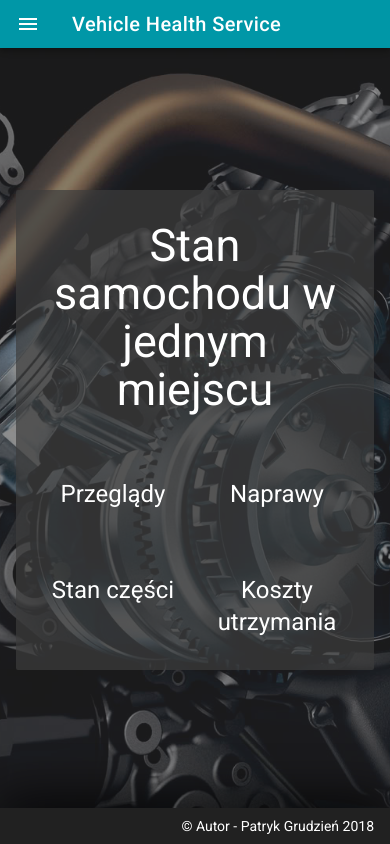
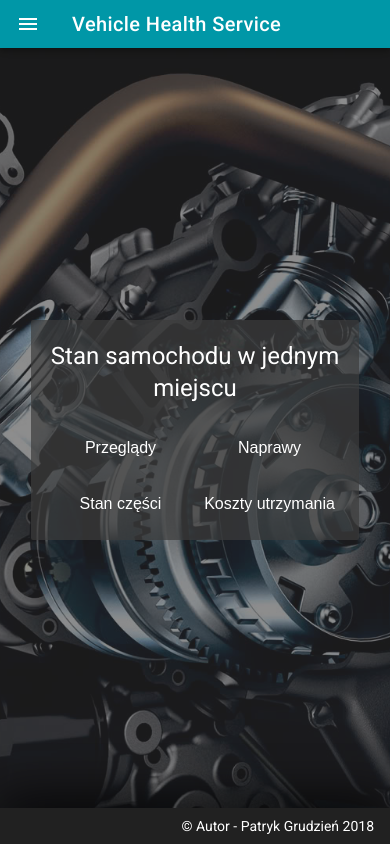
Before and after one commit to patrykgrudzien/vehicle-health-service, a Vue app in the folder frontend/: page / in a window 390 px wide. Built offline with nearby package versions, Linux system fonts and the light colour scheme; a web font is replaced by a local one.

Commit message:
Improved home component container and font size (better responsiveness).

```diff
--- a/frontend/src/App.vue
+++ b/frontend/src/App.vue
@@ -107,12 +107,13 @@
     </v-toolbar>
     <!-- TOOLBAR -->
 
-    <!-- CONTENT -->
+    <!-- CONTENT (ROUTES) -->
     <v-content style="position: static">
       <transition name="fade" mode="out-in">
         <router-view/>
       </transition>
     </v-content>
+    <!-- CONTENT (ROUTES) -->
 
     <!-- FOOTER -->
     <v-footer app
--- a/frontend/src/components/Home.vue
+++ b/frontend/src/components/Home.vue
@@ -2,32 +2,35 @@
   <!-- full size home-background -->
   <v-container id="home-background" fluid fill-height>
     <v-layout align-center justify-center>
-      <v-flex xs12 sm10 md8 xl6>
+      <v-flex xs11 sm7 md6 lg6 xl6>
         <v-card id="cards-container" flat disabled>
           <v-container grid-list-xs>
             <v-layout>
               <v-flex>
-                <v-card-text class="text-xs-center display-2">{{ $t('background-text-1') }}</v-card-text>
+                <v-card-text
+                  :class="text1ComputedClasses">
+                  {{ $t('background-text-1')}}
+                </v-card-text>
               </v-flex>
             </v-layout>
           </v-container>
           <v-container grid-list-xs>
             <v-layout>
               <v-flex xs6>
-                <v-card-text class="headline text-xs-center">{{ $t('background-text-2') }}</v-card-text>
+                <v-card-text :class="text23ComputedClasses">{{ $t('background-text-2') }}</v-card-text>
               </v-flex>
               <v-flex xs6>
-                <v-card-text class="headline text-xs-center">{{ $t('background-text-3') }}</v-card-text>
+                <v-card-text :class="text23ComputedClasses">{{ $t('background-text-3') }}</v-card-text>
               </v-flex>
             </v-layout>
           </v-container>
           <v-container grid-list-xs>
             <v-layout>
               <v-flex xs6>
-                <v-card-text class="headline text-xs-center">{{ $t('background-text-4') }}</v-card-text>
+                <v-card-text :class="text45ComputedClasses">{{ $t('background-text-4') }}</v-card-text>
               </v-flex>
               <v-flex xs6>
-                <v-card-text class="headline text-xs-center">{{ $t('background-text-5') }}</v-card-text>
+                <v-card-text :class="text45ComputedClasses">{{ $t('background-text-5') }}</v-card-text>
               </v-flex>
             </v-layout>
           </v-container>
@@ -41,6 +44,44 @@
   export default {
     data() {
       return {}
+    },
+    computed: {
+      text1ComputedClasses() {
+        return {
+          'text-xs-center': true,
+          'display-2': this.$vuetify.breakpoint.lgAndUp || this.$vuetify.breakpoint.smAndUp,
+          'display-1': this.$vuetify.breakpoint.smAndDown,
+          'headline': this.$vuetify.breakpoint.xsOnly,
+          'pt-1': true,
+          'pl-0': true,
+          'pr-0': true,
+          'pb-2': this.$vuetify.breakpoint.smAndUp,
+          'pb-0': this.$vuetify.breakpoint.xsOnly
+        }
+      },
+      text23ComputedClasses() {
+        return {
+          'headline': this.$vuetify.breakpoint.mdAndUp,
+          'title': this.$vuetify.breakpoint.smOnly,
+          'subheading': this.$vuetify.breakpoint.xsOnly,
+          'text-xs-center': true,
+          'pa-1': this.$vuetify.breakpoint.smAndUp,
+          'pa-0': this.$vuetify.breakpoint.xsOnly
+        }
+      },
+      text45ComputedClasses() {
+        return {
+          'headline': this.$vuetify.breakpoint.mdAndUp,
+          'title': this.$vuetify.breakpoint.smOnly,
+          'subheading': this.$vuetify.breakpoint.xsOnly,
+          'text-xs-center': true,
+          'pb-2': true,
+          'pl-1': this.$vuetify.breakpoint.smAndUp,
+          'pr-1': this.$vuetify.breakpoint.smAndUp,
+          'pt-1': this.$vuetify.breakpoint.smAndUp,
+          'pa-0': this.$vuetify.breakpoint.xsOnly
+        }
+      }
     }
   }
 </script>
```
